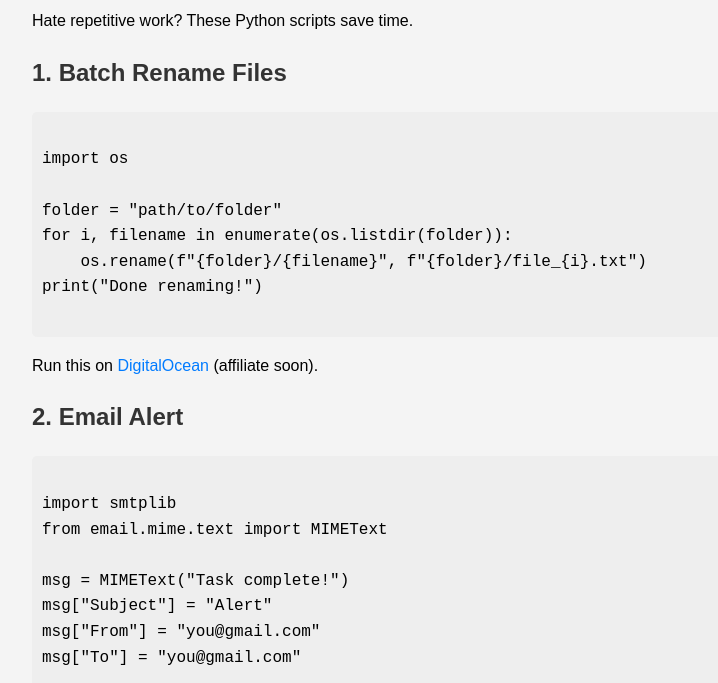
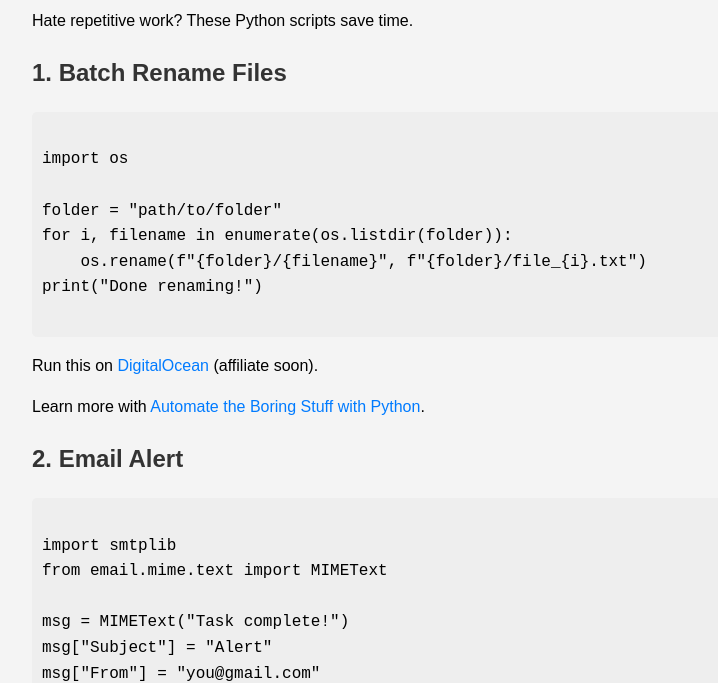
Before and after one commit to sud0shadow/autobots, a plain HTML site: page post1.html in a window 1280 px wide. Shown: the part 126-809 px from the top of the page, without its empty margins (8-726 px from the left). Drawn offline with Linux system fonts and the light colour scheme.

Commit message:
Amend: post1

```diff
--- a/post1.html
+++ b/post1.html
@@ -47,9 +47,10 @@ for i, filename in enumerate(os.listdir(folder)):
 print("Done renaming!")
     </code></pre>
     <p>Run this on <a href="https://www.digitalocean.com">DigitalOcean</a> (affiliate soon).</p>
-
+    <p>Learn more with <a href="https://amzn.to/3FyBLGN">Automate the Boring Stuff with Python</a>.</p>
     <h2>2. Email Alert</h2>
-    <pre><code>
+    <pre>
+        <code>
 import smtplib
 from email.mime.text import MIMEText
 
```
